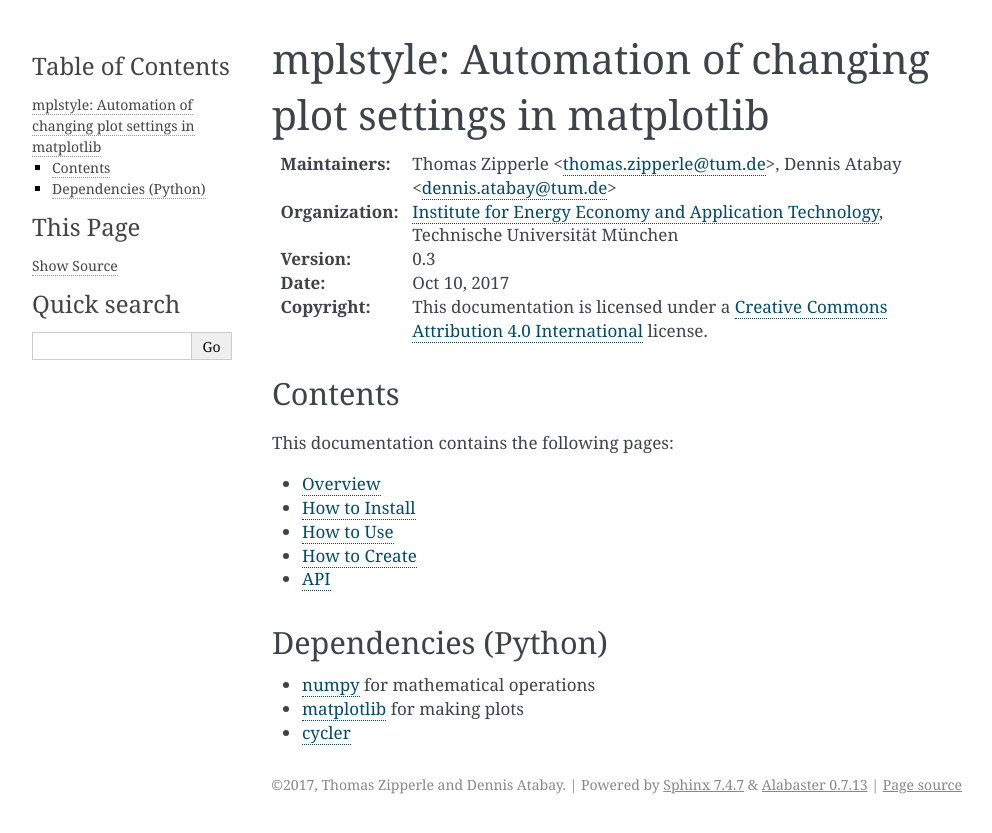
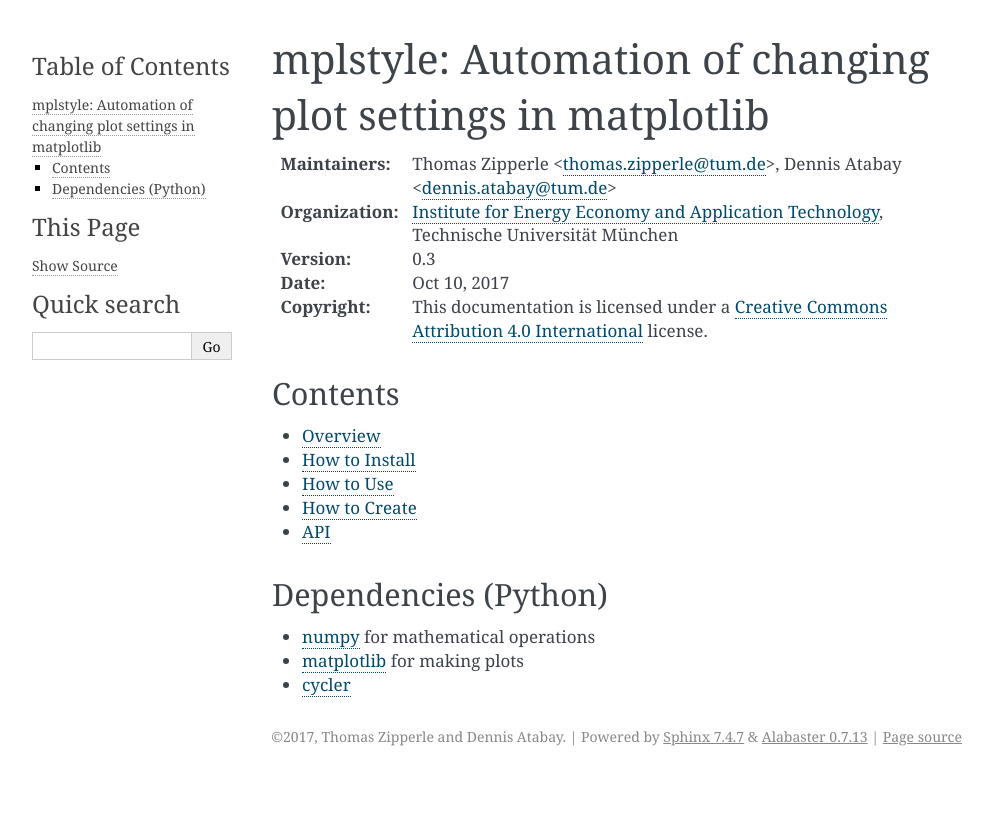
Before and after one commit to tzipperle/mplstyle, a Sphinx documentation site: the page built from docs/index.rst, in a window 1280 px wide. Shown: the top 833 px of the page, without its empty margins (148-1140 px from the left). Built offline with Sphinx 7.4.7, drawn with Linux system fonts in a browser that asks for light colours.

Commit message:
Update index.rst

```diff
--- a/docs/index.rst
+++ b/docs/index.rst
@@ -14,13 +14,8 @@ mplstyle: Automation of changing plot settings in matplotlib
   This documentation is licensed under a `Creative Commons Attribution 4.0
   International`_ license.
 
-
-
-
 Contents
 --------
-
-This documentation contains the following pages:
 
 .. toctree::
    :maxdepth: 1
@@ -31,16 +26,12 @@ This documentation contains the following pages:
    create
    api
 
-
 Dependencies (Python)
 ------------
 
 * `numpy`_ for mathematical operations
 * `matplotlib`_ for making plots
 * `cycler`_
-
-
-
 
 .. _Institute for Energy Economy and Application Technology: http://www.ewk.ei.tum.de/
 .. _Creative Commons Attribution 4.0 International: http://creativecommons.org/licenses/by/4.0/
```
